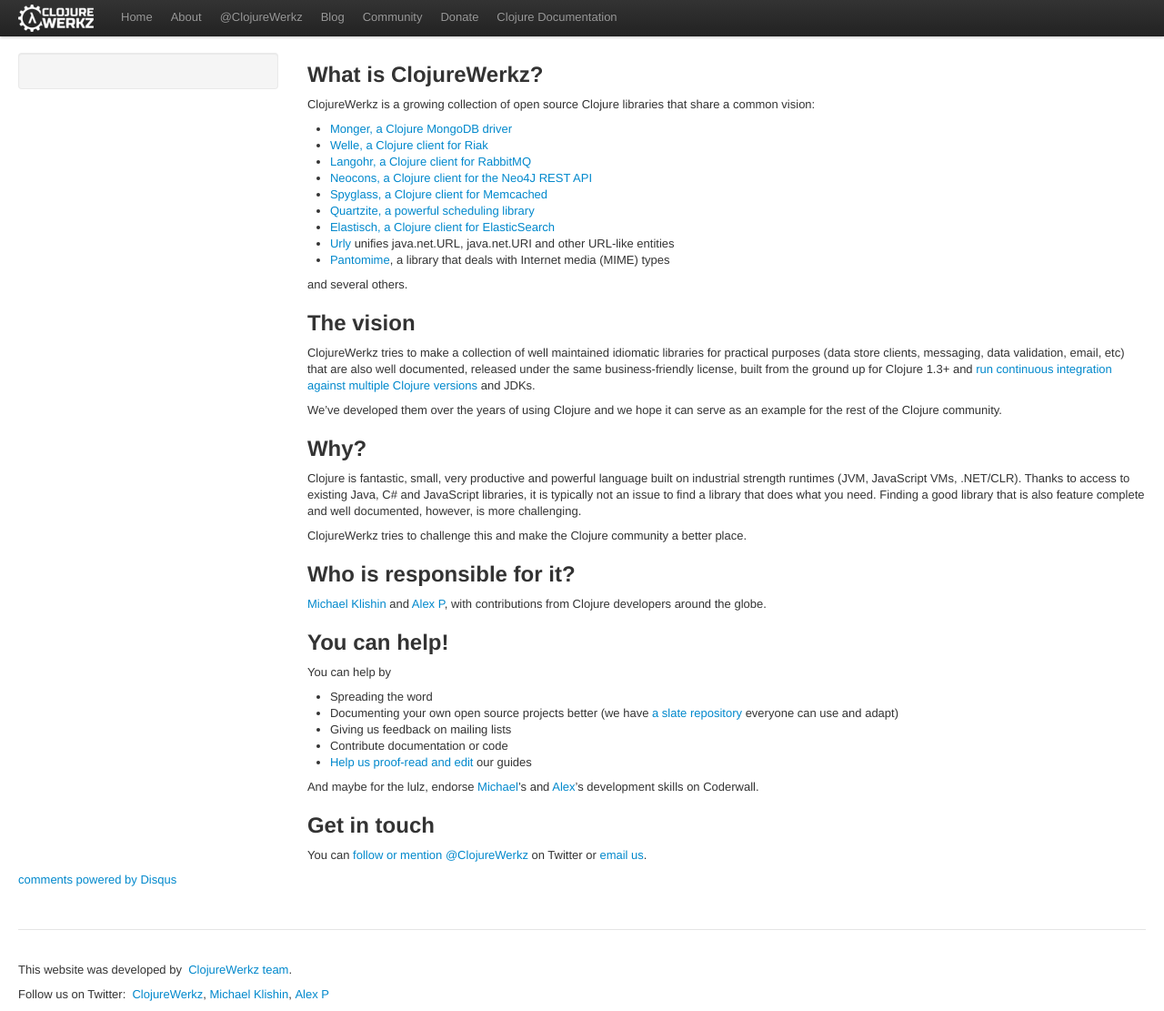
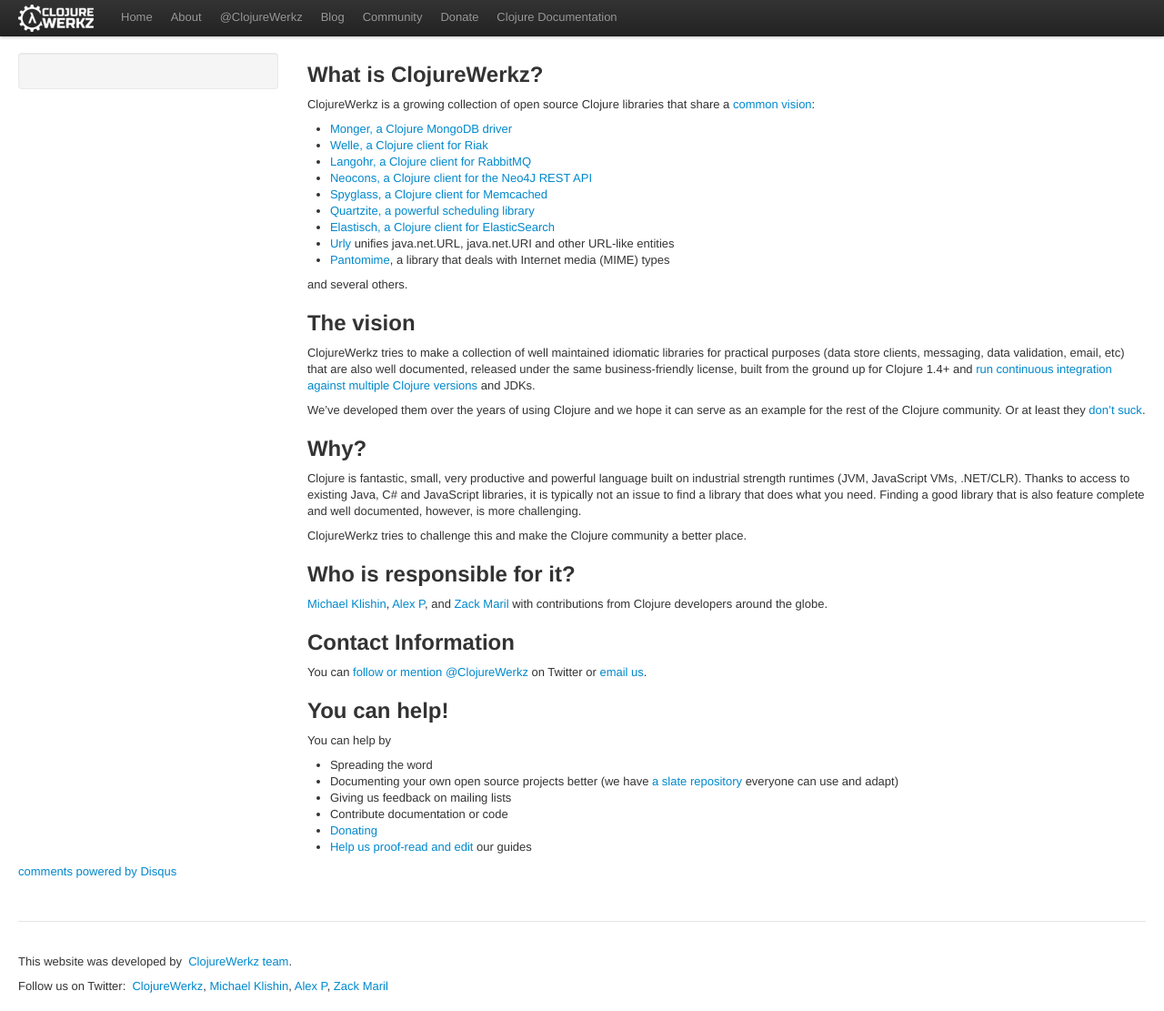
Before and after one commit to clojurewerkz/clojurewerkz.org, a Jekyll site: the page built from articles/about.md, in a window 1280 px wide. Shown: the whole page at 91% size. Built offline with Jekyll 4.4.1, drawn with Linux system fonts in a browser that asks for light colours; some web fonts are replaced; comment, search, counter and statistics services are not loaded.

Commit message:
Add Zack to team members

```diff
--- a/_layouts/article.html
+++ b/_layouts/article.html
@@ -92,7 +92,7 @@
         <p>This website was developed by
           &nbsp;<a href='http://github.com/clojurewerkz'>ClojureWerkz team</a>.</p>
         <p>Follow us on Twitter:
-          &nbsp;<a href='http://twitter.com/clojurewerkz'>ClojureWerkz</a>,&nbsp;<a href='http://twitter.com/michaelklishin'>Michael Klishin</a>,&nbsp;<a href='http://twitter.com/ifesdjeen'>Alex P</a></p>
+          &nbsp;<a href='http://twitter.com/clojurewerkz'>ClojureWerkz</a>,&nbsp;<a href='http://twitter.com/michaelklishin'>Michael Klishin</a>, <a href='http://twitter.com/ifesdjeen'>Alex P</a>, <a href='http://twitter.com/zackmaril'>Zack Maril</a></p>
       </footer>
     </div>
   </body>
--- a/_layouts/default.html
+++ b/_layouts/default.html
@@ -71,7 +71,7 @@
         <p>This website was developed by the
           &nbsp;<a href='http://github.com/clojurewerkz'>ClojureWerkz Team</a>.</p>
         <p>Follow us on Twitter:
-          &nbsp;<a href='http://twitter.com/clojurewerkz'>ClojureWerkz</a>,&nbsp;<a href='http://twitter.com/michaelklishin'>Michael Klishin</a>,&nbsp;<a href='http://twitter.com/ifesdjeen'>Alex P</a></p>
+          &nbsp;<a href='http://twitter.com/clojurewerkz'>ClojureWerkz</a>,&nbsp;<a href='http://twitter.com/michaelklishin'>Michael Klishin</a>, <a href='http://twitter.com/ifesdjeen'>Alex P</a>, <a href='http://twitter.com/zackmaril'>Zack Maril</a></p>
       </footer>
     </div>
   </body>
--- a/articles/about.md
+++ b/articles/about.md
@@ -6,7 +6,7 @@
 
 ## What is ClojureWerkz?
 
-ClojureWerkz is a growing collection of open source Clojure libraries that share a common vision:
+ClojureWerkz is a growing collection of open source Clojure libraries that share a <a href="http://blog.clojurewerkz.org/blog/2013/04/20/how-to-make-your-open-source-project-really-awesome/">common vision</a>:
 
 * [Monger, a Clojure MongoDB driver](http://clojuremongodb.info)
 * [Welle, a Clojure client for Riak](http://clojureriak.info)
@@ -25,10 +25,10 @@
 
 ClojureWerkz tries to make a collection of well maintained idiomatic libraries for practical purposes (data store clients,
 messaging, data validation, email, etc) that are also well documented, released under the same business-friendly license,
-built from the ground up for Clojure 1.3+ and [run continuous integration against multiple Clojure versions](http://about.travis-ci.org/docs/user/languages/clojure/) and JDKs.
+built from the ground up for Clojure 1.4+ and [run continuous integration against multiple Clojure versions](http://about.travis-ci.org/docs/user/languages/clojure/) and JDKs.
 
 We've developed them over the years of using Clojure and we hope it can serve as an example for the rest of the Clojure
-community.
+community. Or at least they <a href="http://blog.clojurewerkz.org/blog/2013/04/20/how-to-make-your-open-source-project-really-awesome/">don't suck</a>.
 
 
 ## Why?
@@ -44,9 +44,13 @@
 
 ## Who is responsible for it?
 
-[Michael Klishin](http://twitter.com/michaelklishin) and [Alex P](http://twitter.com/ifesdjeen), with contributions
+[Michael Klishin](http://twitter.com/michaelklishin), [Alex P](http://twitter.com/ifesdjeen), and [Zack Maril](http://twitter.com/zackmaril) with contributions
 from Clojure developers around the globe.
 
+
+## Contact Information
+
+You can [follow or mention @ClojureWerkz](https://twitter.com/clojurewerkz) on Twitter or [email us](mailto:contact@clojurewerkz.org).
 
 
 ## You can help!
@@ -57,12 +61,5 @@
  * Documenting your own open source projects better (we have [a slate repository](https://github.com/clojurewerkz/docslate) everyone can use and adapt)
  * Giving us feedback on mailing lists
  * Contribute documentation or code
- * [Help us proof-read and edit](mailto:michael@defprotocol.org) our guides
-
-And maybe for the lulz, endorse [Michael](http://coderwall.com/michaelklishin)'s and [Alex](http://coderwall.com/ifesdjeen)'s development skills on Coderwall.
-
-
-
-## Get in touch
-
-You can [follow or mention @ClojureWerkz](https://twitter.com/clojurewerkz) on Twitter or [email us](mailto:michael@defprotocol.org).
+ * [Donating](/articles/donate.html)
+ * [Help us proof-read and edit](mailto:contact@clojurewerkz.org) our guides
--- a/index.html
+++ b/index.html
@@ -15,8 +15,9 @@
   </p>
   <p>
     Brought to you by <a href="https://twitter.com/michaelklishin" class="twitter-follow-button" data-show-count="false" data-lang="en">@michaelklishin</a> and
-    <a href="https://twitter.com/ifesdjeen" class="twitter-follow-button" data-show-count="false" data-lang="en">@ifesdjeen</a>.
-    <a href="https://twitter.com/clojurewerkz" class="twitter-follow-button" data-show-count="false" data-lang="en">Follow @ClojureWerkz</a> for updates. <a href="mailto:contact@clojurewerkz.org">say Hi!</a> and <a href="/articles/donate.html">consider donating</a>!</p>
+    <a href="https://twitter.com/ifesdjeen" class="twitter-follow-button" data-show-count="false" data-lang="en">@ifesdjeen</a>, and
+    <a href="https://twitter.com/zackmaril" class="twitter-follow-button" data-show-count="false" data-lang="en">@zackmaril</a>.
+    <a href="https://twitter.com/clojurewerkz" class="twitter-follow-button" data-show-count="false" data-lang="en">Follow @ClojureWerkz</a> for updates.</p>
 </div>
 <div class='row-fluid'>
   <div class='span4'>
```
